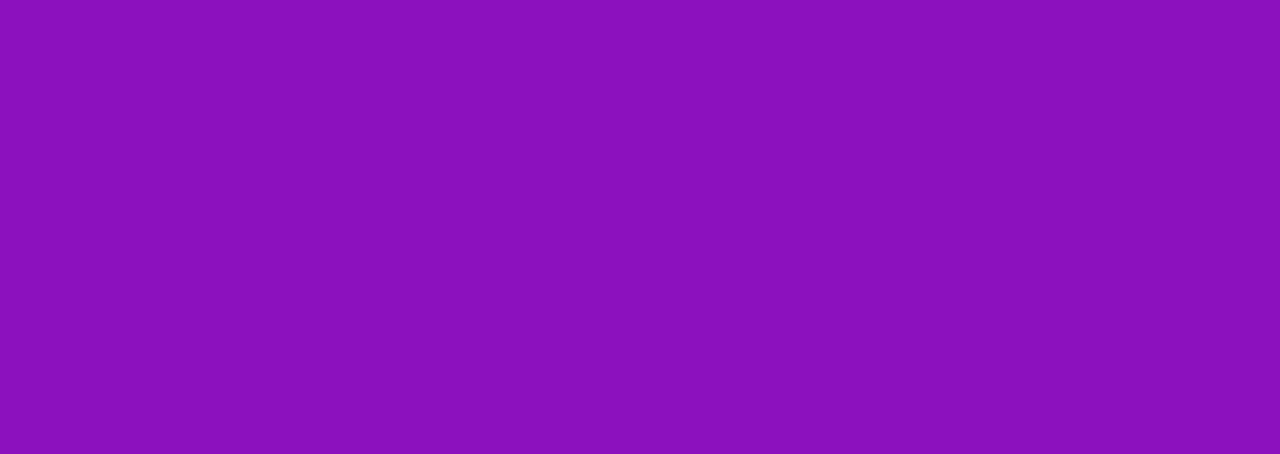
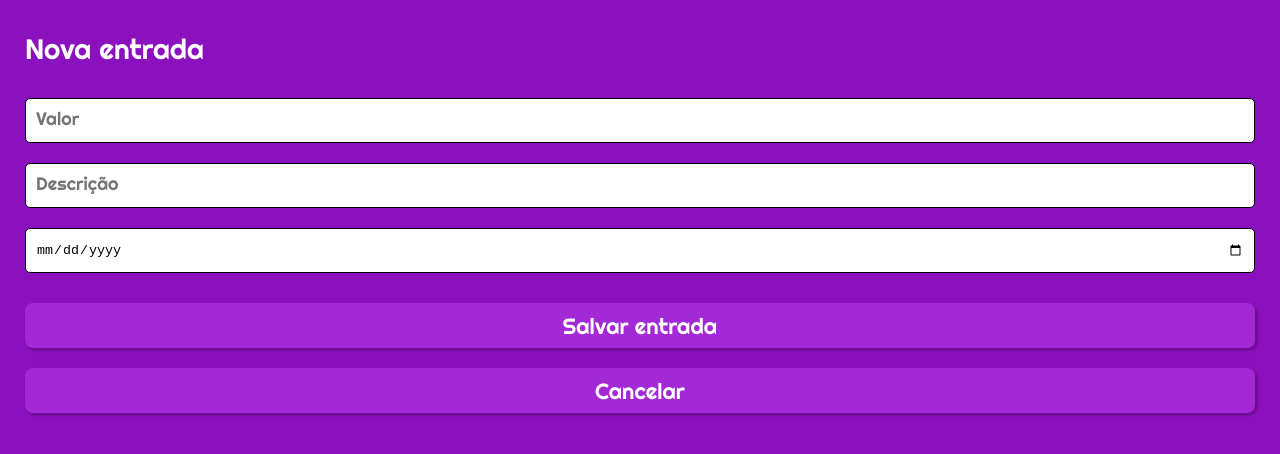
Before and after one commit to jlwetler/wallet, a React (Create React App) app: page /transaction in a window 1280 px wide. Shown: the top 454 px of the page. Built offline with nearby package versions, Linux system fonts and the light colour scheme.

Commit message:
get transactions route working

```diff
--- a/package.json
+++ b/package.json
@@ -9,6 +9,7 @@
     "axios": "^1.2.4",
     "react": "^18.2.0",
     "react-dom": "^18.2.0",
+    "react-icons": "^4.7.1",
     "react-loader-spinner": "^5.3.4",
     "react-router-dom": "^6.7.0",
     "react-scripts": "5.0.1",
--- a/src/App.js
+++ b/src/App.js
@@ -14,7 +14,8 @@ import AddTransaction from './components/AddTransaction'
 
 export default function App() {
   const [user, setUser] = useState({});
-  const [moneyEntry, setMoneyEntry] =useState(true)
+  const [moneyEntry, setMoneyEntry] = useState(true);
+  const [transactions, setTransactions] = useState({});
   return (
     <>
       <Router>
@@ -23,8 +24,18 @@ export default function App() {
           <Routes>
             <Route path='/' element={<Login />} />
             <Route path='sign-up' element={<SignUp />} />
-            <Route path='wallet' element={<Wallet setMoneyEntry={setMoneyEntry}/>} />
-            <Route path='transaction' element={<AddTransaction moneyEntry={moneyEntry}/>} />
+            <Route path='wallet' element={
+              <Wallet
+                setMoneyEntry= { setMoneyEntry }
+                transactions= { transactions }
+              />
+            }/>
+            <Route path='transaction' element={
+              <AddTransaction
+                moneyEntry={ moneyEntry }
+                setTransactions= { setTransactions }
+              />
+            }/>
           </Routes>
         </UserContext.Provider>
       </Router>
--- a/src/components/AddTransaction.js
+++ b/src/components/AddTransaction.js
@@ -2,9 +2,109 @@ import { Link, useNavigate } from 'react-router-dom';
 import styled from 'styled-components';
 import { useState, useContext } from 'react';
 import UserContext from '../contexts/UserContext';
+import axios from 'axios';
 
-export default function AddTransaction({ moneyEntry }) {
+export default function AddTransaction({ moneyEntry, setTransactions }) {
     const { user } = useContext(UserContext);
+    const [ value, setValue] = useState(null);
+    const [ description, setDescription] = useState("");
+    const [date, setDate] = useState();
+    const navigate = useNavigate();
+
+    const config = {
+        headers: {
+            "Authorization": `Bearer ${user.token}`
+        }
+    }
+
+    function sendTransaction() {
+        const userId = user.id;
+        const body = { value, description, moneyEntry, date, userId };
+        console.log(body);
+        console.log(config);
+        axios.post('http://localhost:4000/transactions', body, config)
+        .then(() => {
+            navigate('/wallet');
+        })
+        .catch(()=>{
+            alert('Erro no servidor')
+        })
+
+    }
 
 
+    return(
+        <NewEntry>
+            <section>
+                Nova {moneyEntry ? 'entrada' : 'saída'}
+            </section>
+            <input
+                type="number"
+                placeholder="Valor"
+                value={value}
+                onChange={e => setValue(e.target.value)}
+                required
+            />
+            <input
+                type="text"
+                placeholder="Descrição"
+                value={description}
+                onChange={e => setDescription(e.target.value)}
+                required
+            />
+            <input
+                type="date"
+                placeholder="Data"
+                value={date}
+                onChange={e => setDate(e.target.value)}
+                required
+            />
+            <div onClick={sendTransaction}>
+                Salvar {moneyEntry ? 'entrada' : 'saída'}
+            </div>
+            <Link to='/wallet'>
+                <div>Cancelar</div>
+            </Link>
+
+        </NewEntry>
+    )
 }
+
+const NewEntry = styled.div`
+    padding: 25px;
+    margin-top: 10px;
+    font-size: 28px;
+    section {
+        margin-bottom: 25px;
+    }
+    input {
+        margin-top: 10px;
+        padding: 10px;
+        width: calc(100vw - 50px);
+        height: 45px;
+        border: 1px solid #000000;
+        border-radius: 5px;
+        margin-bottom: 10px;
+    }
+    input::placeholder {
+        font-family: 'Righteous';
+        font-size: 18px;
+    }
+    div {
+        font-size: 22px;
+        margin-top: 20px;
+        display: flex;
+        justify-content: center;
+        align-items: center;
+        padding: 7px;
+        background: #A328D6;
+        width: calc(100vw - 50px);
+        height: 45px;
+        border-radius: 8px;
+        box-shadow: 2px 2px 2px 1px rgba(0, 0, 0, 0.2);
+    }
+    div:hover {
+        cursor: pointer;
+        background: purple;
+    }
+`;
--- a/src/components/Container.js
+++ b/src/components/Container.js
@@ -6,9 +6,6 @@ export default styled.div `
         flex-direction: column;
         justify-content: center;
         align-items: center;
-        span {
-            color: #ffffff;
-        }
         input {
             padding: 10px;
             width: 303px;
@@ -40,7 +37,7 @@ export default styled.div `
             color: #ffffff;
             width: 303px;
             height: 45px;
-            margin-bottom: 10px;
+            margin-bottom: 15px;
             border: none;
             disabled {
                 opacity: 0.1;
--- a/src/components/Login.js
+++ b/src/components/Login.js
@@ -1,6 +1,6 @@
 import axios from 'axios';
 import { Link, useNavigate } from 'react-router-dom';
-import { useState, useContext } from 'react';
+import { useState, useEffect, useContext } from 'react';
 import UserContext from '../contexts/UserContext';
 import Loading from './Loading';
 import Container from './Container';
@@ -13,6 +13,14 @@ export default function Login() {
     const [loading, setLoading] = useState(false);
     const navigate = useNavigate();
     const { setUser } = useContext(UserContext);
+
+    useEffect(() => {
+        if(localStorage.length !== 0) {
+            const userData = localStorage.getItem("user");
+            setUser(JSON.parse(userData));
+            navigate('/wallet');
+        }
+    },[])
 
     function sendLogin() {
         setLoading(true);
--- a/src/components/SignUp.js
+++ b/src/components/SignUp.js
@@ -14,6 +14,14 @@ export default function SignUp() {
     const navigate = useNavigate();
 
     function sendData() {
+        if(password !== confirmPassword) {
+            alert('As senhas não conferem, tente novamente.')
+            setName("");
+            setEmail("");
+            setPassword("");
+            setConfirmPassword("");
+            return;
+        }
         setLoading(false);
         const body = {name, email, password};
 
@@ -28,7 +36,6 @@ export default function SignUp() {
             } else {
                 alert('Erro no cadastro, tente novamente');
             }
-
             setLoading(true);
         })
     }
@@ -58,11 +65,11 @@ export default function SignUp() {
                 onChange={e => setPassword(e.target.value)}
                 required
             />
-                        <input
+            <input
                 type="password"
                 placeholder="Confirme a senha"
                 value={confirmPassword}
-                onChange={e => setPassword(e.target.value)}
+                onChange={e => setConfirmPassword(e.target.value)}
                 required
             />
             <button
--- a/src/components/Wallet.js
+++ b/src/components/Wallet.js
@@ -1,35 +1,50 @@
 import { Link, useNavigate } from 'react-router-dom';
 import styled from 'styled-components';
-import { useState, useContext } from 'react';
+import { useState, useContext, useEffect } from 'react';
 import UserContext from '../contexts/UserContext';
+import { IoIosLogOut, IoMdTrash } from "react-icons/io";
 
-export default function Wallet({ setMoneyEntry }) {
-    const { user } = useContext(UserContext);
+export default function Wallet({ setMoneyEntry, transactions }) {
+    const { user, setUser } = useContext(UserContext);
+    const navigate = useNavigate();
 
-    console.log(`Logado, ${user.name}, ${user.email}, ${user.token}`)
+    if(localStorage.length === 0) {
+        localStorage.setItem('user', JSON.stringify(user));
+        const userData = localStorage.getItem("user");
+        setUser(JSON.parse(userData));
+    }
 
+    function logout() {
+        localStorage.removeItem('user');
+        navigate('/');
+    }
+
+    function deleteTransaction() {
+
+    }
 
     return (
         <WalletContainer>
             <section>
-                Olá, {user.name}
+                <div>Olá, {user.name}</div>
+                <IoIosLogOut size={32} onClick={logout}/>
             </section>
             <Transactions>
                 <div>
                     <p>29/11 Salário</p>
-                    <p>6000,00</p>
+                    <p>6000,00<IoMdTrash onClick={deleteTransaction} className='icon'/></p>
                 </div>
                 <div>
                     <p>29/11 Salário</p>
-                    <p>6000,00</p>
+                    <p>6000,00<IoMdTrash className='icon'/></p>
                 </div>
                 <div>
                     <p>29/11 Salário</p>
-                    <p>6000,00</p>
+                    <p>6000,00<IoMdTrash className='icon'/></p>
                 </div>
                 <div>
                     <p>29/11 Salário</p>
-                    <p>6000,00</p>
+                    <p>6000,00<IoMdTrash className='icon'/></p>
                 </div>
                 <section>
                     <p className='saldo'>SALDO</p>
@@ -37,7 +52,7 @@ export default function Wallet({ setMoneyEntry }) {
                 </section>
             </Transactions>
             <Footer>
-                <Link to='/transaction/' onClick={() => setMoneyEntry(true)}>
+                <Link to='/transaction' onClick={() => setMoneyEntry(true)}>
                     <section>
                         <div>+</div>
                         <span>Nova entrada</span>
@@ -62,11 +77,14 @@ const WalletContainer = styled.div`
         justify-content: space-between;
         margin-top: 10px;
     }
+    .logout {
+        font-weight: bold;
+    }
 `;
 
 const Transactions = styled.div`
     position: relative;
-    padding: 20px;
+    padding: 20px 0px 20px 20px;
     background: #fff;
     color: #000;
     font-size:20px;
@@ -77,7 +95,7 @@ const Transactions = styled.div`
     div {
         display: flex;
         justify-content: space-between;
-        margin-bottom: 10px;
+        margin-bottom: 18px;
         p{
             display: flex;
             flex-wrap: wrap;
@@ -95,7 +113,10 @@ const Transactions = styled.div`
     .value {
         position: absolute;
         bottom: 20px;
-        right: 20px;
+        right: 28px;
+    }
+    .icon {
+        margin: 0 2px 0 6px;
     }
 `;
 
@@ -115,6 +136,10 @@ const Footer = styled.div`
         justify-content: space-between;
         box-shadow: 2px 2px 2px 1px rgba(0, 0, 0, 0.2);
     }
+    section:hover {
+        cursor: pointer;
+        background: purple;
+    }
     div {
         display: flex;
         justify-content: center;
```
Also changed, not shown: 1 other file (tests, documents, lock files or other folders).
